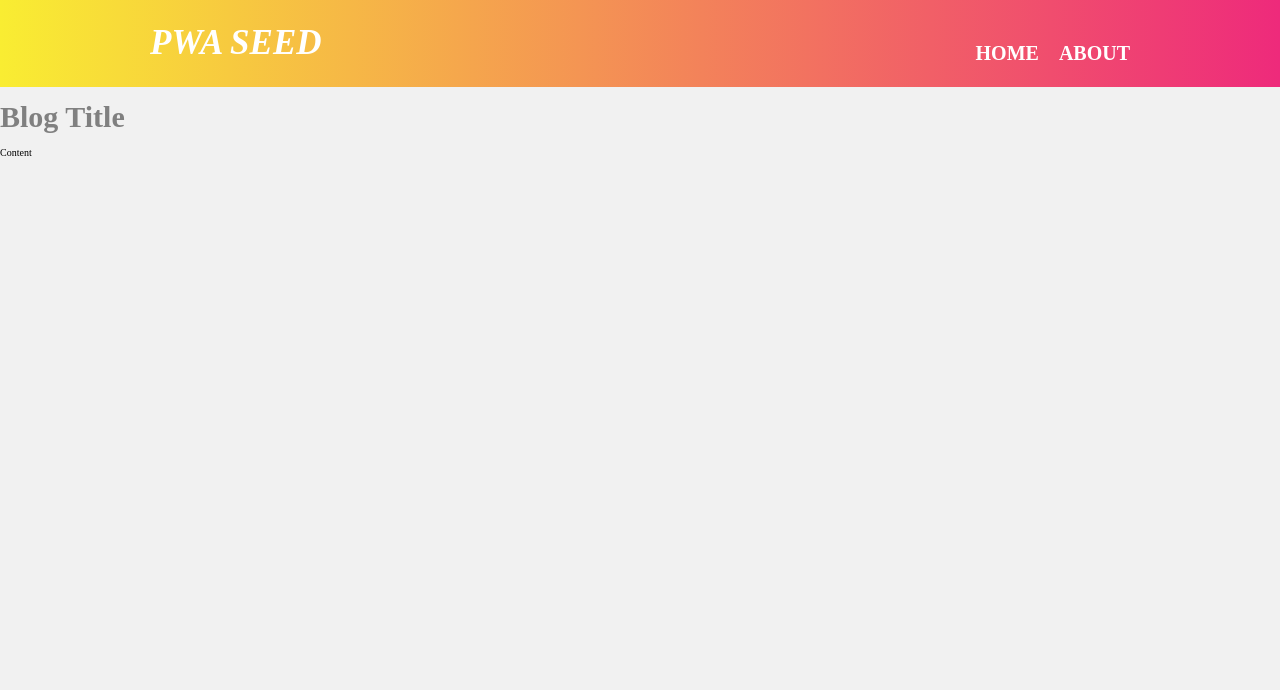
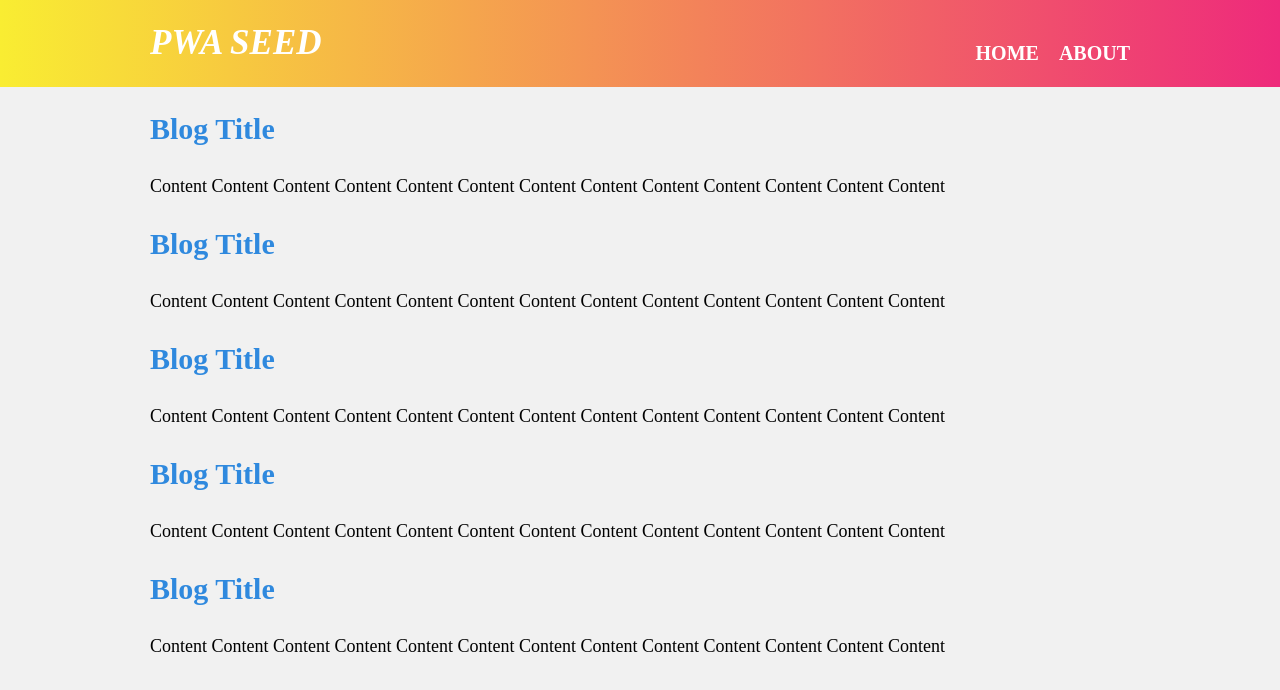
Before and after one commit to saulflores95/PWA, a React app: page / in a window 1280 px wide. Shown: the top 690 px of the page. Built offline with nearby package versions, Linux system fonts and the light colour scheme.

Commit message:
Added about component
Added:
About Component and static json file

```diff
--- a/package.json
+++ b/package.json
@@ -15,7 +15,7 @@
     "babel-loader": "^6.2.10",
     "babel-preset-react": "^6.22.0",
     "css-loader": "^0.26.1",
-    "extract-text-webpack-plugin": "2.0.0-beta5",
+    "extract-text-webpack-plugin": "2.0.0-rc.2",
     "html-webpack-plugin": "^2.28.0",
     "jest": "^18.1.0",
     "normalize.css": "^5.0.0",
--- a/src/App.css
+++ b/src/App.css
@@ -1,3 +1,4 @@
-.heading {
-  color: red;
+.container {
+  max-width: var(--site-width);
+  margin:0 auto;
 }
--- a/src/App.js
+++ b/src/App.js
@@ -3,11 +3,18 @@ import React from 'react'
 import 'normalize.css'
 import Header from './components/header/Header'
 import Post from './components/post/Post'
+import styles from './App.css'
 
 const App = () => (
   <div>
     <Header />
-    <Post />
+    <div className={styles.container}>
+      <Post />
+      <Post />
+      <Post />
+      <Post />
+      <Post />
+    </div>
   </div>
 )
 
--- a/src/components/post/Post.css
+++ b/src/components/post/Post.css
@@ -1,8 +1,19 @@
 .title {
-  font-size:3rem;
-  color: gray;
+  font-size: 3rem;
+  color: #2F89DE;
+}
+
+.link {
+  color: #2F89DE;
+}
+
+.link:focus,
+.link:hover {
+  color: #30699E;
+  transition: color 0.3s ease;
 }
 
 .content {
-
+  font-size: 1.8rem;
+  line-height: 1.7;
 }
--- a/src/components/post/Post.js
+++ b/src/components/post/Post.js
@@ -3,8 +3,8 @@ import styles from './Post.css'
 
 const Post = () => (
   <div>
-    <h2><a className={styles.title} href='#'>Blog Title</a></h2>
-    <p className={styles.content}>Content</p>
+    <h2 className={styles.title}><a className={styles.link} href='#'>Blog Title</a></h2>
+    <p className={styles.content}>Content Content Content Content Content Content Content Content Content Content Content Content Content </p>
   </div>
 )
 
```
Also changed, not shown: blog-posts.json (added, +19 -0 lines), src/components/about/About.css (added, +9 -0 lines), src/components/about/About.js (added, +9 -0 lines).
